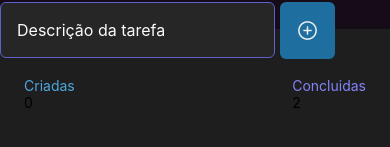
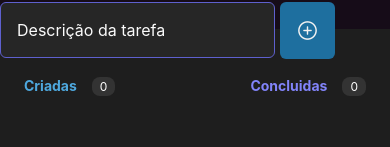
Before and after one commit to adventureandre/tudo-reactnative-ignite, a React Native app: screen / in a window 390 px wide. Shown: the part 165-312 px from the top of the page. Built offline with nearby package versions, Linux system fonts and the light colour scheme.

Commit message:
Conponet Info ok

```diff
--- a/src/components/Info/index.tsx
+++ b/src/components/Info/index.tsx
@@ -7,20 +7,25 @@ interface StatusProps {
     color?: string;
 }
 
+interface InfoProps {
+    criadas: number;
+    concluidas: number;
+}
+
 const Status = ({tipo,quant,color}:StatusProps) => {
     return (
-        <View>
-            <Text style={{ color: color }}>{tipo}</Text>
-            <Text>{quant}</Text>
+        <View style={styles.status}>
+            <Text style={{...styles.text, color: color }}>{tipo}</Text>
+            <Text style={styles.quantidade}>{quant}</Text>
         </View>
     )
 }
 
-export const Info = () => {
+export const Info = ({criadas,concluidas}:InfoProps) => {
     return (
         <View style={styles.conteiner}>
-            <Status tipo="Criadas" quant={0} color="#4EA8DE" />
-            <Status tipo="Concluidas" quant={2} color="#8284FA" />
+            <Status tipo="Criadas" quant={criadas} color="#4EA8DE" />
+            <Status tipo="Concluidas" quant={concluidas} color="#8284FA" />
         </View>
     )
 }
--- a/src/components/Info/styles.ts
+++ b/src/components/Info/styles.ts
@@ -6,8 +6,22 @@ export const styles = StyleSheet.create({
         justifyContent: 'space-between',
 
     },
-    created:{
-        color: '#4EA8DE',
-        backgroundColor:'blue'
-    }
+    status:{
+        flexDirection: 'row',
+        gap: 15,
+    },
+    text:{
+       fontSize:14,
+       fontWeight: 'bold',
+    },
+    quantidade: {
+        backgroundColor: '#333333',
+        textAlign: 'center',
+        color: '#FFFFFF',
+        fontSize: 12,
+        paddingHorizontal: 8,
+        paddingVertical: 2,
+        borderRadius: 8,
+        overflow: 'hidden',
+      },
 })
--- a/src/screens/Home/index.tsx
+++ b/src/screens/Home/index.tsx
@@ -12,7 +12,7 @@ export function Home() {
                 <NewTask />
             </View>
             <View style={styles.Tasks}>
-                <Info/>
+                <Info criadas={0} concluidas={0}/>
             </View>
         </>
 
```
